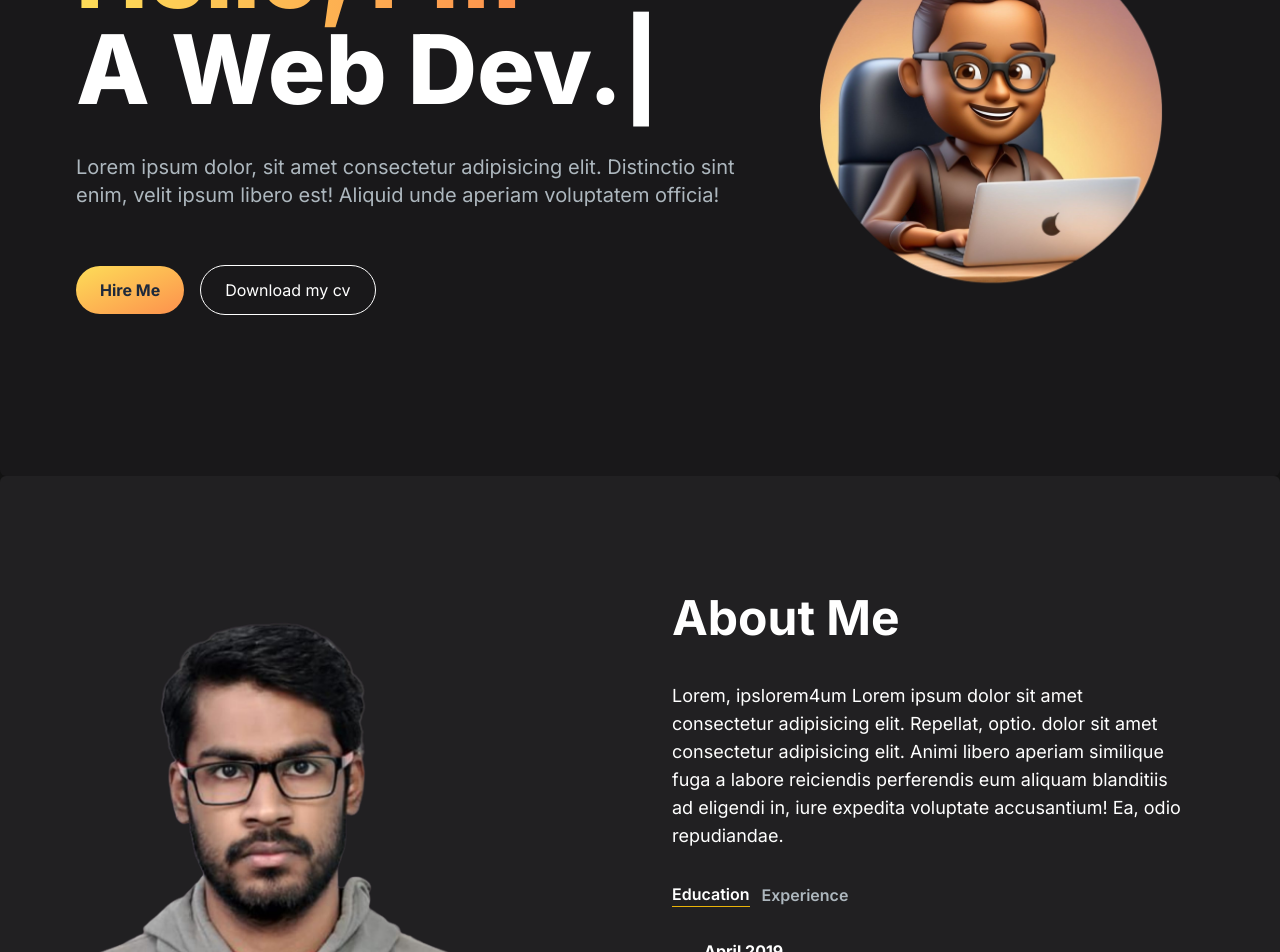
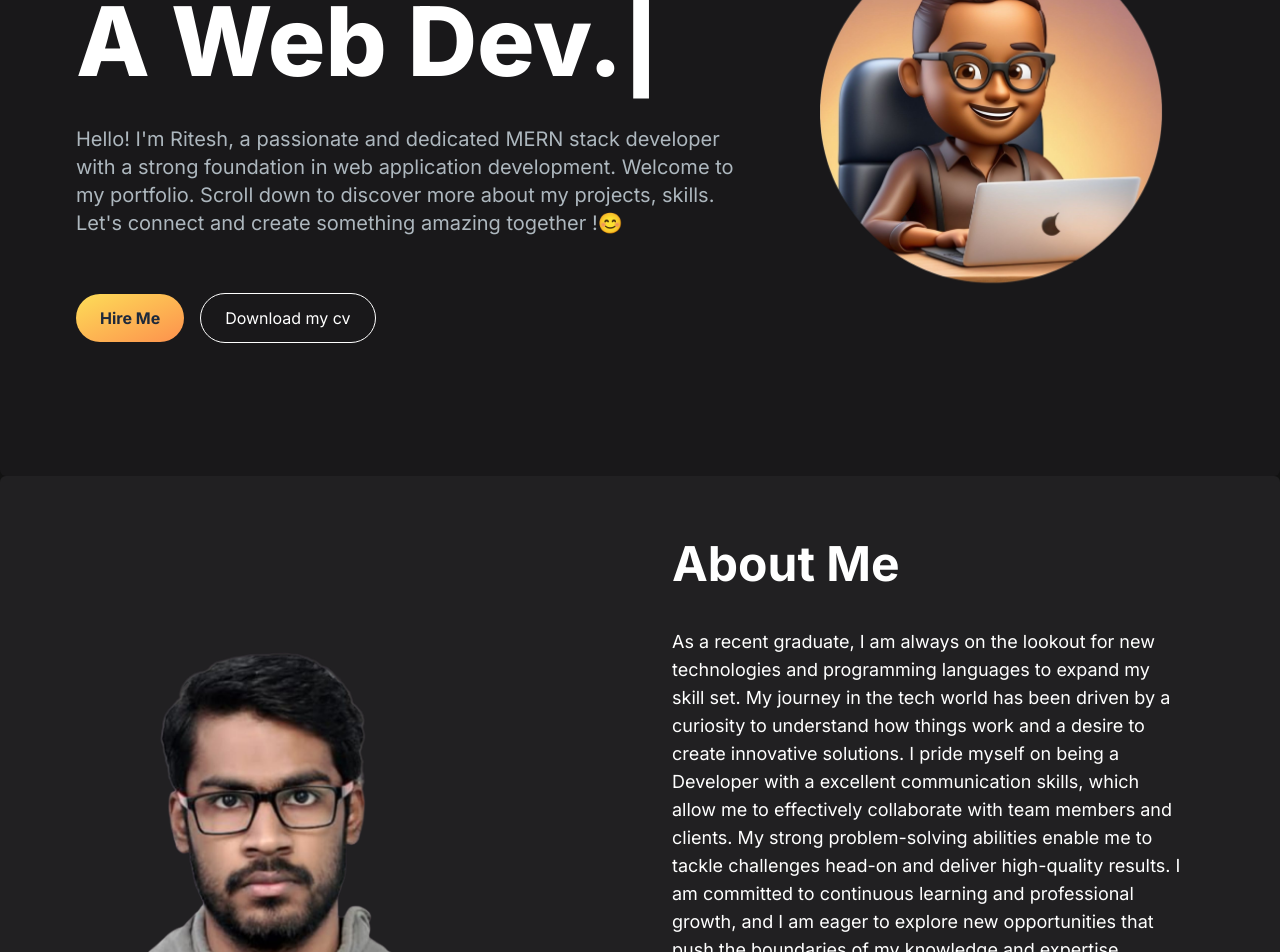
Before and after one commit to mohanty-ritesh/portfolio_website, a Next.js app: page / in a window 1280 px wide. Shown: the part 340-1292 px from the top of the page. Built offline with nearby package versions, Linux system fonts and the light colour scheme.

Commit message:
added content

```diff
--- a/app/Components/AboutSection.jsx
+++ b/app/Components/AboutSection.jsx
@@ -92,7 +92,7 @@ function AboutSection() {
   };
 
   return (
-    <section className="text-white h-[85vh]">
+    <section className="text-white h-[95vh]">
       <div className="md:grid md:grid-cols-2 gap-8 items-center py-8 px-4 xl:gap-16 sm:py-16 xl:px-16">
         <motion.div
           className="md:mr-8"
@@ -118,11 +118,17 @@ function AboutSection() {
           <h2 className="text-5xl font-bold text-white xl:mb-5">About Me</h2>
           <div className="  lg:pt-5 pt-10">
             <p className="text-base lg:text-lg">
-              Lorem, ipslorem4um Lorem ipsum dolor sit amet consectetur
-              adipisicing elit. Repellat, optio. dolor sit amet consectetur
-              adipisicing elit. Animi libero aperiam similique fuga a labore
-              reiciendis perferendis eum aliquam blanditiis ad eligendi in, iure
-              expedita voluptate accusantium! Ea, odio repudiandae.
+              As a recent graduate, I am always on the lookout for new
+              technologies and programming languages to expand my skill set. My
+              journey in the tech world has been driven by a curiosity to
+              understand how things work and a desire to create innovative
+              solutions. I pride myself on being a Developer with a excellent
+              communication skills, which allow me to effectively collaborate
+              with team members and clients. My strong problem-solving abilities
+              enable me to tackle challenges head-on and deliver high-quality
+              results. I am committed to continuous learning and professional
+              growth, and I am eager to explore new opportunities that push the
+              boundaries of my knowledge and expertise.
             </p>
             <div className="flex flex-row mt-8">
               <TabButton
--- a/app/Components/HeroSection.jsx
+++ b/app/Components/HeroSection.jsx
@@ -36,9 +36,10 @@ function HeroSection() {
             />
           </h1>
           <p className="text-[#ADB7BE] py-5 text-base sm:text-lg lg:text-xl xl:text-xl mb-6">
-            Lorem ipsum dolor, sit amet consectetur adipisicing elit. Distinctio
-            sint enim, velit ipsum libero est! Aliquid unde aperiam voluptatem
-            officia!
+            Hello! I'm Ritesh, a passionate and dedicated MERN stack developer
+            with a strong foundation in web application development.
+            Welcome to my portfolio. Scroll down to discover more about my projects, skills. Let's connect and create something amazing together !😊
+
           </p>
           <button className="px-6 py-3 rounded-full mr-4 bg-gradient-to-br from-[#fddd58]  to-[#fd914d]  hover:bg-slate-200 sm:w-fit text-slate-800 font-bold">
             Hire Me
@@ -63,7 +64,6 @@ function HeroSection() {
             />
           </motion.div>
         </div>
-
       </div>
     </section>
   );
--- a/app/Components/NavBar.jsx
+++ b/app/Components/NavBar.jsx
@@ -20,7 +20,7 @@ const NavBar = () => {
 
   return (
     <nav className="fixed top-0 pt-2 left-0 right-0 z-10 bg-inherit  xl:px-8">
-      <div className="flex flex-wrap items-center justify-between mx-auto xl:px-4 py-2">
+      <div className="flex flex-wrap items-center justify-between mx-auto xl:px-4 ">
         {/* Replace with your logo image */}
         <Link href="/">
           <img
--- a/app/page.js
+++ b/app/page.js
@@ -12,7 +12,7 @@ export default function Home() {
       <div id="hi" className="container mx-auto xl:px-12 py-4 mt-24 bg-[#1E1C2094] rounded-md">
         <HeroSection />
       </div>
-      <div id="about_me" className="container mx-auto  py-4  bg-[#212022]  rounded-md"> <AboutSection /></div>
+      <div id="about_me" className="container mx-auto    bg-[#212022]  rounded-md"> <AboutSection /></div>
       <div id="skills" className="container mx-auto    bg-[#212022]  rounded-md"> <SkillsSection /></div>
       <div id="projects" className="container mx-auto px-10 py-4  bg-[#212022]  rounded-md"> <ProjectSection /></div>
       <div id="get_in_touch" className="container mx-auto    bg-[#212022]  rounded-md"> <EmailSection /></div>
```
Lines whose indentation alone changed are shown as unchanged.
